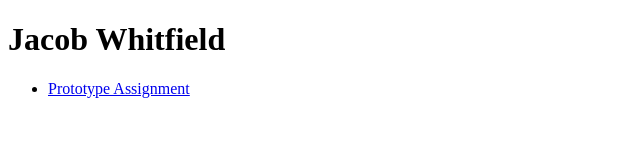
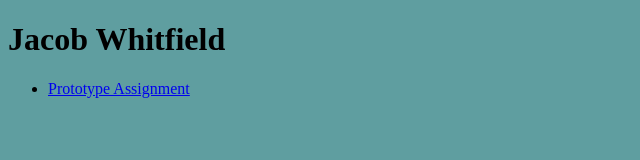
Before and after one commit to JWhit2502/IFSC-1310, a plain HTML site: page index.html in a window 1280 px wide. Shown: the whole page, without its empty margins (0-640 px from the left). Drawn offline with Linux system fonts and the light colour scheme.

Commit message:
Finalized Bulk Work

```diff
--- a/index.html
+++ b/index.html
@@ -7,6 +7,7 @@
   <title>IFSC 1310 | Jacob Whitfield</title>
   <meta name="description" content="Course Work from IFSC 1310 - Spring 2024">
   <meta name="author" content="Jacob Whitfield">
+  <link href="assets/css/style.css" rel="stylesheet" />
 
 </head>
 
```
